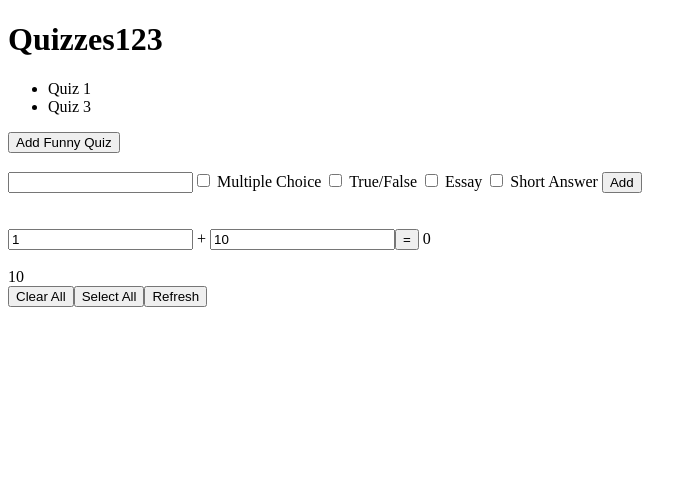
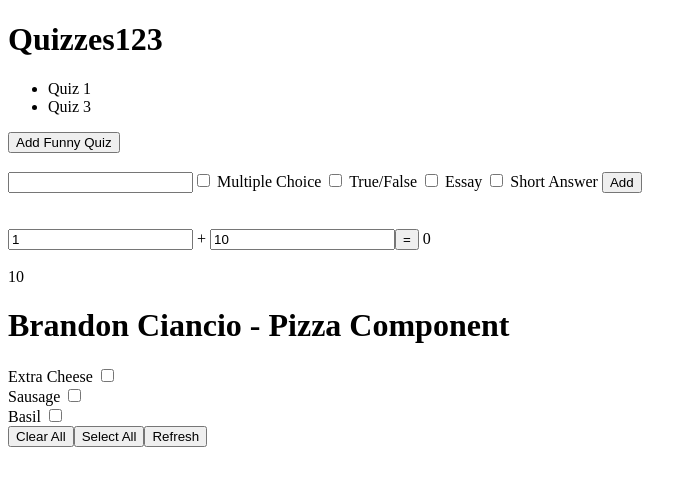
Before and after one commit to 2018-spring-mjs-th/week-two-a, an Angular app: page / in a window 1280 px wide. Shown: the top 486 px of the page, without its empty margins (0-697 px from the left). Built offline with nearby package versions, Linux system fonts and the light colour scheme.

Commit message:
Now functional

```diff
--- a/src/app/pizza-toppings.service.ts
+++ b/src/app/pizza-toppings.service.ts
@@ -9,6 +9,7 @@ export class PizzaToppingsService {
     return [
       "Extra Cheese"
       , "Sausage"
+      , "Basil"
     ];
   }
 }
--- a/src/app/pizza-toppings/pizza-toppings.component.html
+++ b/src/app/pizza-toppings/pizza-toppings.component.html
@@ -1,5 +1,15 @@
 <div>
-	<button>Clear All</button>
-	<button>Select All</button>
-	<button>Refresh</button>
+	<h1>
+		Brandon Ciancio  - Pizza Component
+	</h1>
+	<div *ngFor="let to of topping_options">
+		<label>
+			{{ to.name }}
+			<input type="checkbox" [(ngModel)]="to.checked">
+		</label>
+	</div>
+	<button (click)="clearAllToppings()">Clear All</button>
+	<button (click)="selectAllToppings()">Select All</button>
+	<button (click)="refreshSelectedToppings()">Refresh</button>
+	<div>{{ selected_toppings }}</div>
 </div>
--- a/src/app/pizza-toppings/pizza-toppings.component.ts
+++ b/src/app/pizza-toppings/pizza-toppings.component.ts
@@ -1,15 +1,47 @@
 import { Component, OnInit } from '@angular/core';
+import { PizzaToppingsService } from '../pizza-toppings.service';
+
+interface PizzaTopping {
+	name: string;
+	checked: boolean;
+}
+
+
 
 @Component({
-  selector: 'pizza-toppings',
-  templateUrl: './pizza-toppings.component.html',
-  styleUrls: ['./pizza-toppings.component.css']
+    selector: 'pizza-toppings',
+    templateUrl: './pizza-toppings.component.html',
+    styleUrls: ['./pizza-toppings.component.css']
 })
 export class PizzaToppingsComponent implements OnInit {
 
-  constructor() { }
+	// Grab the Pizza Service
+	constructor(private pizza_service: PizzaToppingsService) { }
 
-  ngOnInit() {
-  }
 
+	selected_toppings: string;
+
+	topping_options: PizzaTopping[];
+
+	// On init reference the pizza service and convert toppings to PizzaTopping object
+	ngOnInit() {
+		this.topping_options = this.pizza_service.getAvailablePizzaToppings()
+			.map(x => ({ name: x, checked: false }));
+	}
+
+	clearAllToppings() {
+		this.topping_options = this.topping_options
+			.map(x => ({ ...x, checked: false }));
+	}
+
+	selectAllToppings() {
+		this.topping_options = this.topping_options
+			.map(x => ({ ...x, checked: true }));
+	}
+
+	refreshSelectedToppings() {
+		this.selected_toppings = this.topping_options
+			.filter(x => x.checked)
+			.map(x => x.name).join(', ');
+	}
 }
```
